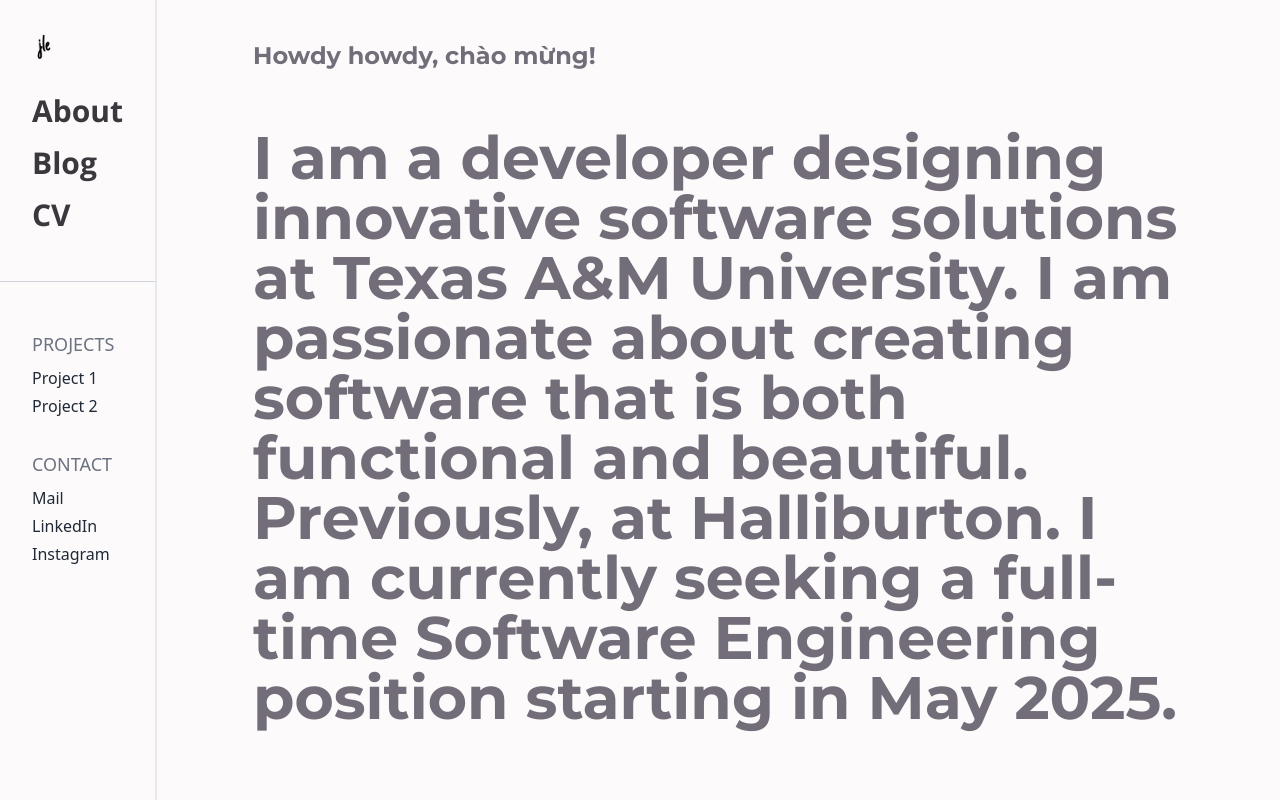
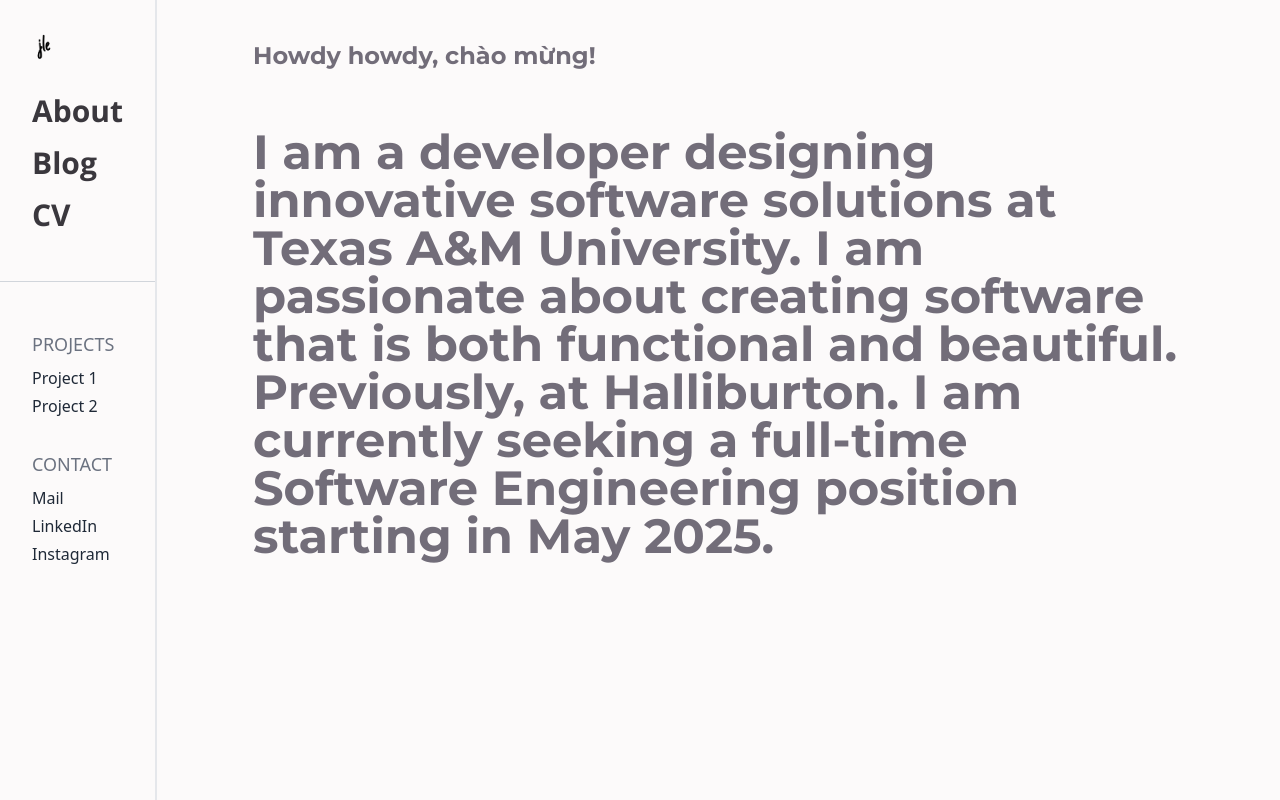
Before and after one commit to jwonnyleaf/devport, a React (Vite) app: page / in a window 1280 px wide. Built offline with nearby package versions, Linux system fonts and the light colour scheme.

Commit message:
fix: landing text appropriate size

```diff
--- a/src/components/Landing/Landing.tsx
+++ b/src/components/Landing/Landing.tsx
@@ -7,7 +7,7 @@
             <p className='text-secondary text-2xl font-montserrat font-bold'>
                 Howdy howdy, <span className='font-bold'>chào mừng!</span>
             </p>
-            <h1 className='text-secondary text-6xl font-montserrat font-bold'>
+            <h1 className='text-secondary text-5xl font-montserrat font-bold'>
                 I am a developer designing innovative software solutions at Texas A&M University. I
                 am passionate about creating software that is both functional and beautiful.
                 Previously, at Halliburton. I am currently seeking a full-time Software Engineering
```
